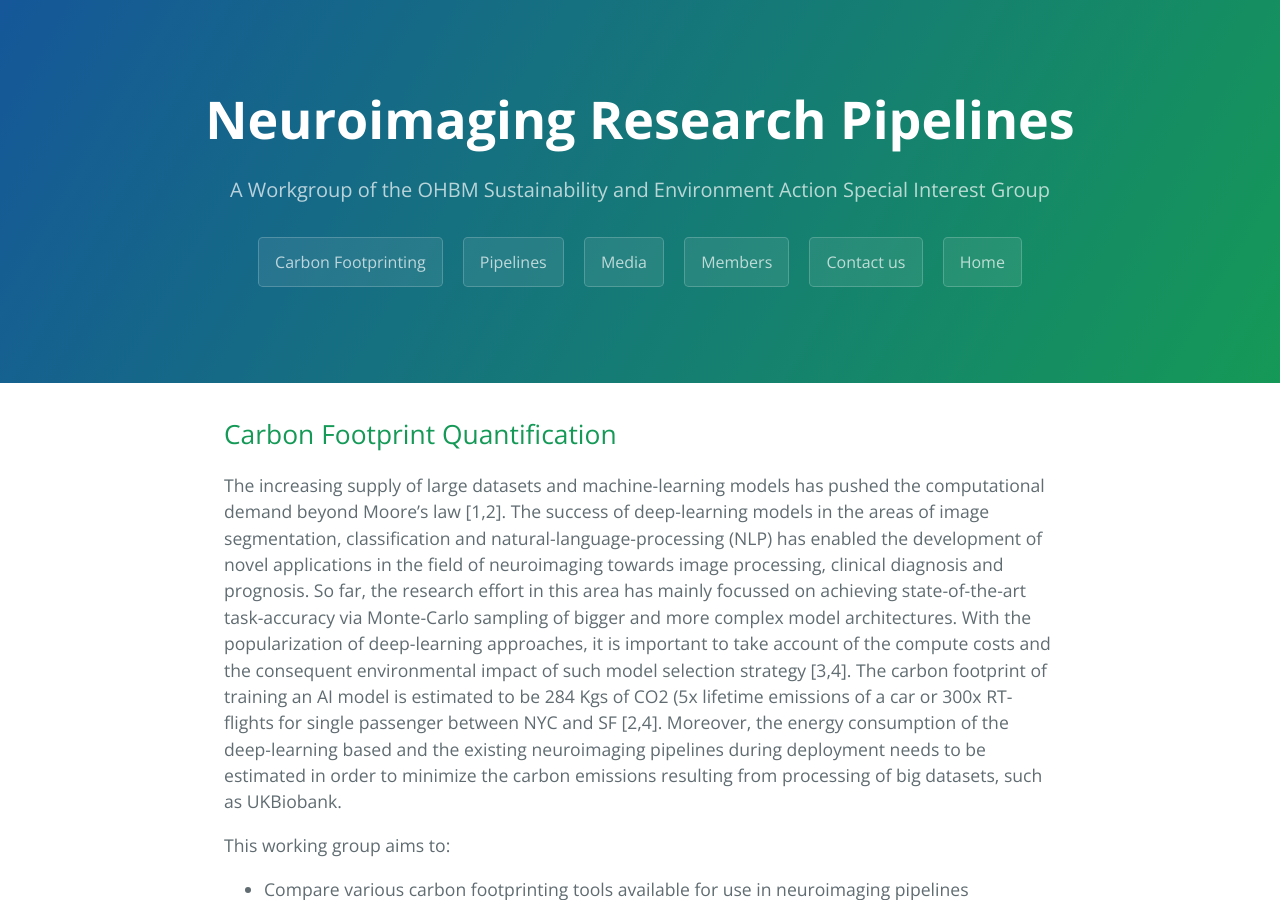
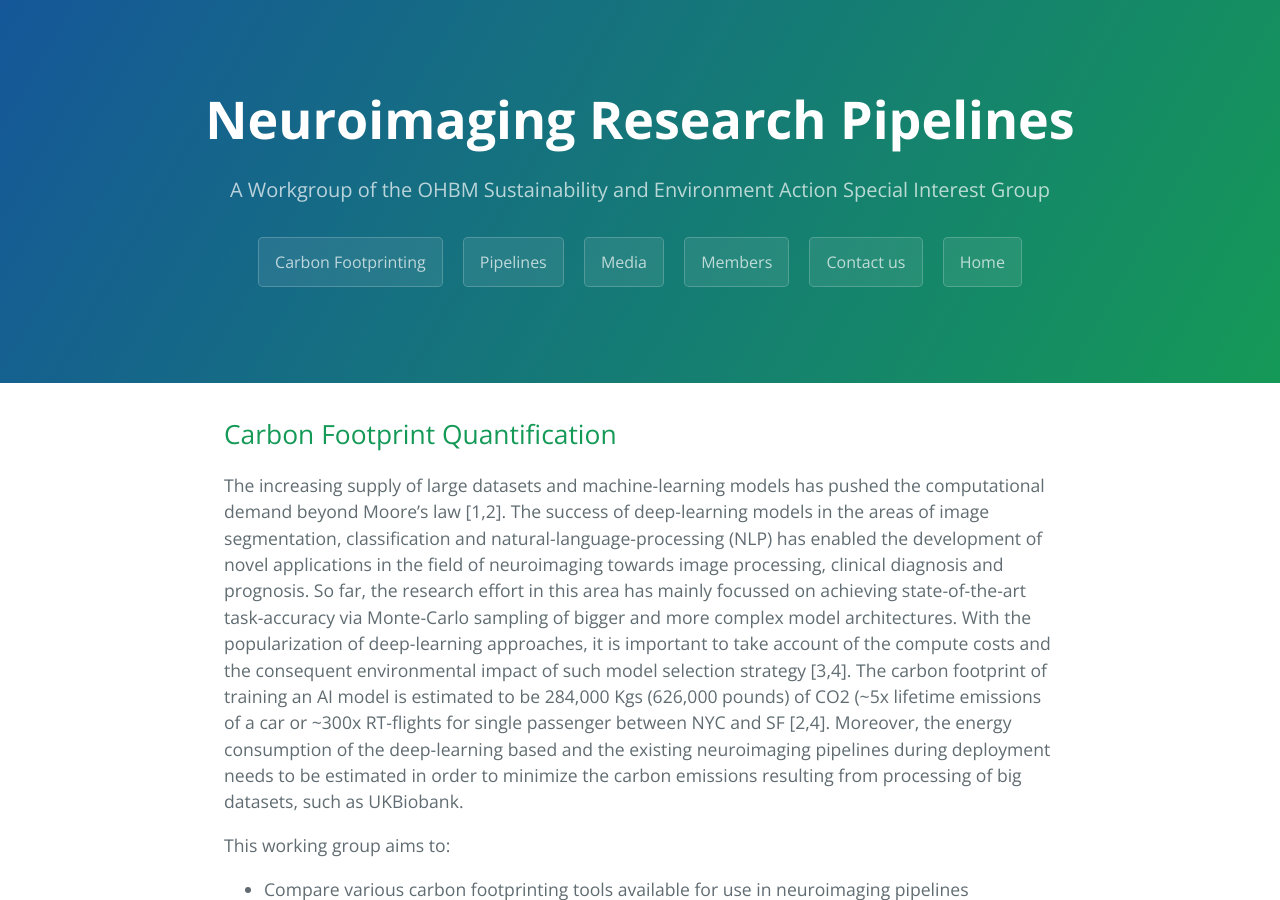
Before and after one commit to neuropipelines/neuropipelines.github.io, a Jekyll site: the page built from 10carbon.md, in a window 1280 px wide and 900 px high. Built offline with Jekyll 4.4.1, drawn with Linux system fonts in a browser that asks for light colours; some of the changed lines change nothing that is shown; some of the changed text lies outside the part shown.

Commit message:
fixed typo in the TLDR description

```diff
--- a/10carbon.md
+++ b/10carbon.md
@@ -6,7 +6,7 @@
 
 ## Carbon Footprint Quantification
 
-The increasing supply of large datasets and machine-learning models has pushed the computational demand beyond Moore’s law [1,2]. The success of deep-learning models in the areas of image segmentation, classification and natural-language-processing (NLP) has enabled the development of novel applications in the field of neuroimaging towards image processing, clinical diagnosis and prognosis. So far, the research effort in this area has mainly focussed on achieving state-of-the-art task-accuracy via Monte-Carlo sampling of bigger and more complex model architectures. With the popularization of deep-learning approaches, it is important to take account of the compute costs and the consequent environmental impact of such model selection strategy [3,4]. The carbon footprint of training an AI model is estimated to be 284 Kgs of CO2 (5x lifetime emissions of a car or 300x RT-flights for single passenger between NYC and SF [2,4]. Moreover, the energy consumption of the deep-learning based and the existing neuroimaging pipelines during deployment needs to be estimated in order to minimize the carbon emissions resulting from processing of big datasets, such as UKBiobank.
+The increasing supply of large datasets and machine-learning models has pushed the computational demand beyond Moore’s law [1,2]. The success of deep-learning models in the areas of image segmentation, classification and natural-language-processing (NLP) has enabled the development of novel applications in the field of neuroimaging towards image processing, clinical diagnosis and prognosis. So far, the research effort in this area has mainly focussed on achieving state-of-the-art task-accuracy via Monte-Carlo sampling of bigger and more complex model architectures. With the popularization of deep-learning approaches, it is important to take account of the compute costs and the consequent environmental impact of such model selection strategy [3,4]. The carbon footprint of training an AI model is estimated to be 284,000 Kgs (626,000 pounds) of CO2 (~5x lifetime emissions of a car or ~300x RT-flights for single passenger between NYC and SF [2,4]. Moreover, the energy consumption of the deep-learning based and the existing neuroimaging pipelines during deployment needs to be estimated in order to minimize the carbon emissions resulting from processing of big datasets, such as UKBiobank.
 
 This working group aims to:
 * Compare various carbon footprinting tools available for use in neuroimaging pipelines
@@ -65,8 +65,8 @@
 ***
 
 ### TL;DR
-- FreeSurfer: Processing 10k scans would take 3471 cpu-days and produce 32 kg carbon emissions (i.e. 35 RT-flights for single passenger between NYC and SF).
-- FastSurfer: Processing 10k scans would take 4107 cpu-days or 671 gpu-days and produce 38 kg (cpu) or 8 kg (gpu) carbon emissions (i.e. 40 (cpu) or 8.5 (gpu) RT-flights for single passenger between NYC and SF).
+- FreeSurfer: Processing 10k scans would take 3471 cpu-days and produce 32 kg carbon emissions.
+- FastSurfer: Processing 10k scans would take 4107 cpu-days or 671 gpu-days and produce 38 kg (cpu) or 8 kg (gpu) carbon emissions.
 - There is an inherent trade-off between runtime and power usage. GPU saves time → consequently reduces power draws per experiment; but increases power draws per day for a machine.
 - It’s important to consider both per experiment vs per capita (i.e. researcher / machine) costs.
 - Model training experiments have higher compute costs compared to inference/deployment. We need to employ better model selection strategies [9] to minimize per capita costs of increasing GPU usage.
```
